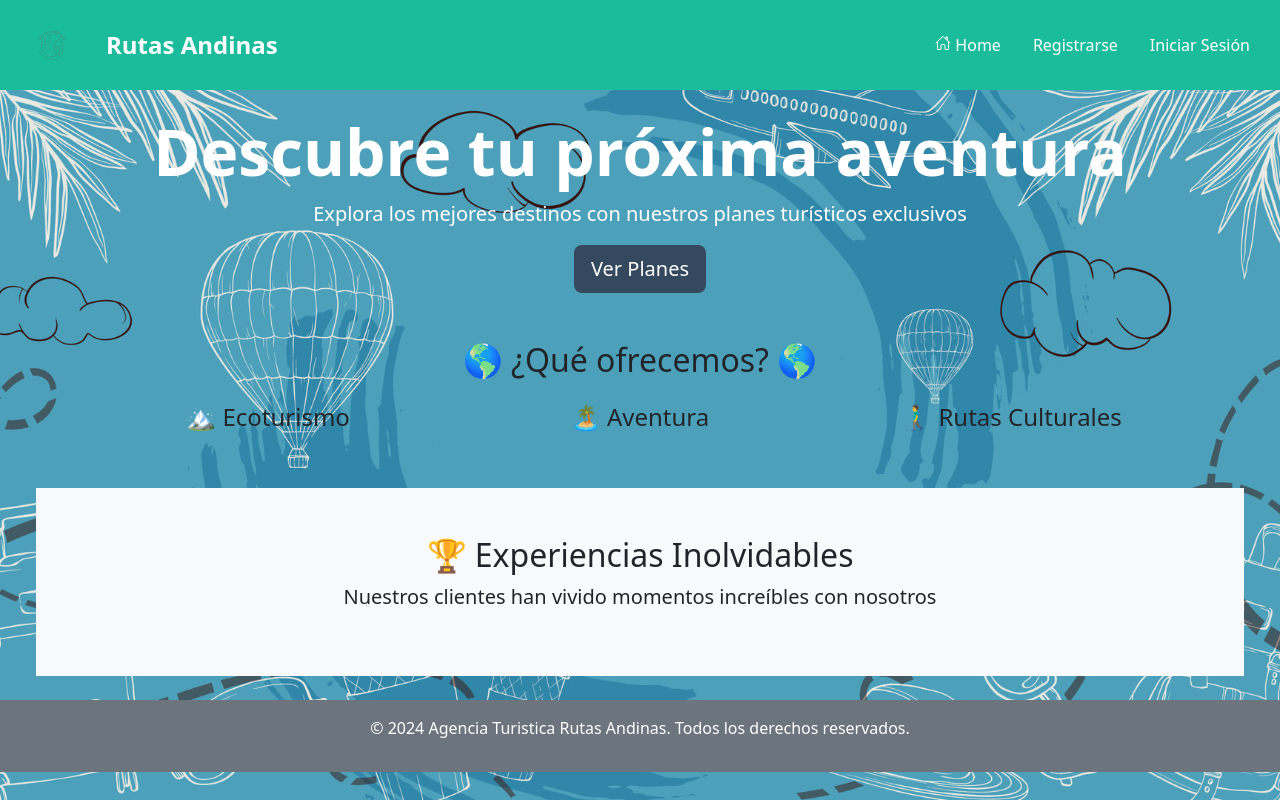
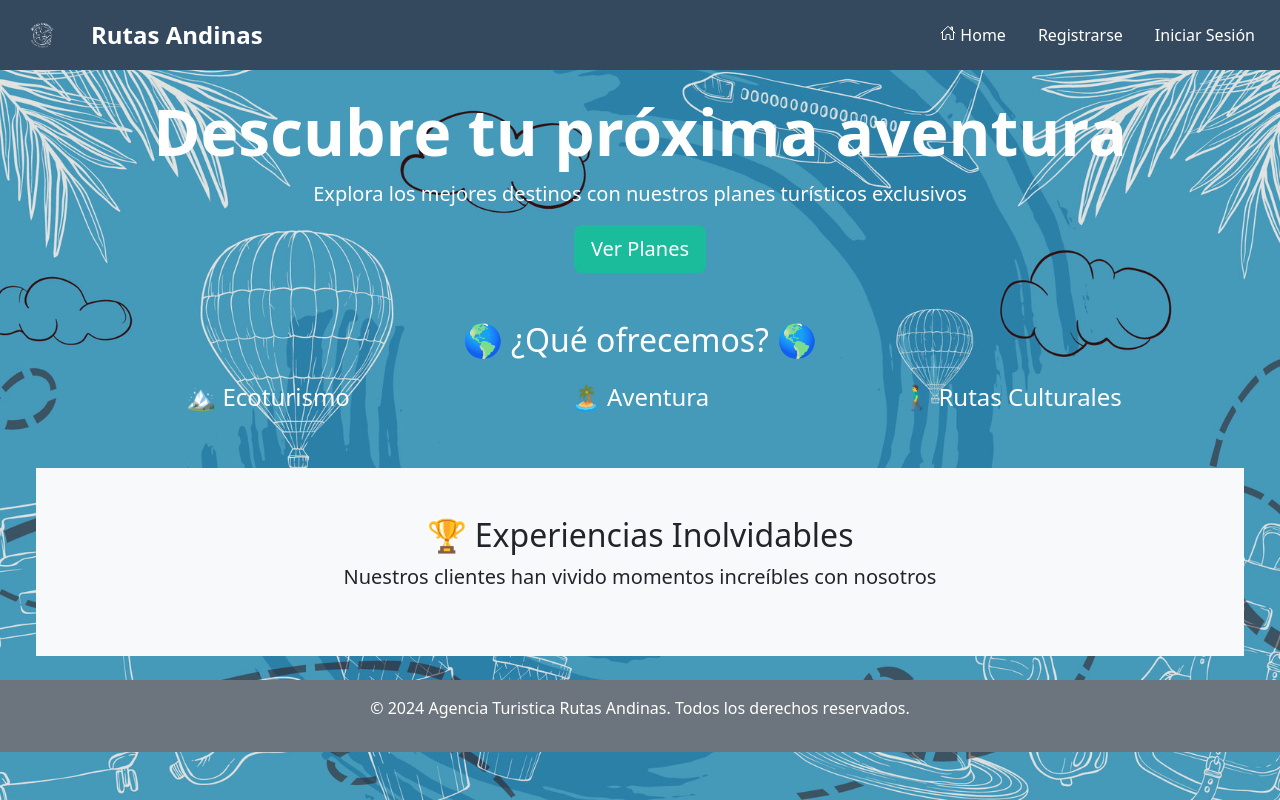
Before and after one commit to CRICAPOGA/Rutas_andinas, a Django app: page / in a window 1280 px wide. Run offline with Django 5.2, Linux system fonts and the light colour scheme.

Commit message:
add - Implementacion de imagenes y ajustes de diseño

```diff
--- a/RutasAndinas/Plans/templates/Catalog/catalog.html
+++ b/RutasAndinas/Plans/templates/Catalog/catalog.html
@@ -15,7 +15,7 @@
     {% endfor %}
 {% endif %}
 
-<div class="container-fluid d-flex justify-content-center align-items-center min-vh-120 px-3" style="background-color: #ECF0F1;">
+<div class="container-fluid d-flex justify-content-center align-items-center min-vh-120 px-3">
     <div class="card shadow-lg rounded-4 p-4 m-4 col-lg-11 col-md-10 col-sm-12" style="background-color: white;">
         <h2 class="text-center fw-bold mt-2 mb-4" style="color: #34495E;">Catálogo</h2>
         <hr class="border-1 opacity-75 mt-1">
@@ -71,7 +71,7 @@
                         {% endwith %}
                         <p class="card-text"><strong>Categoría:</strong> {{ plan.category_id.category }}</p>
                         <p class="card-text"><strong>Precio:</strong> ${{ plan.price }}</p>
-                        <a href="{% url 'detailsPlan' plan.plan_id %}" class="btn" style="background-color: #52b35f; color: white;">Más información</a>
+                        <a href="{% url 'detailsPlan' plan.plan_id %}" class="btn" style="background-color: #1ABC9C; color: white;">Más información</a>
                     </div>
                 </div>
             </div>
@@ -114,7 +114,7 @@
                         </p>
                         <p class="card-text"><strong>Categoría:</strong> {{ item.plan.category_id.category }}</p>
                         <p class="card-text"><strong>Precio:</strong> ${{ item.plan.price }}</p>
-                        <a href="{% url 'detailsPlan' item.plan.plan_id %}" class="btn" style="background-color: #52b35f; color: white;">Más información</a>
+                        <a href="{% url 'detailsPlan' item.plan.plan_id %}" class="btn" style="background-color: #1ABC9C; color: white;">Más información</a>
                     </div>
                 </div>
             </div>
--- a/RutasAndinas/Plans/templates/Catalog/detailsPlan.html
+++ b/RutasAndinas/Plans/templates/Catalog/detailsPlan.html
@@ -48,7 +48,7 @@
                     </ul>
                 </div>
                 <a href="{% url 'catalog' %}" type="submit" class="btn shadow w-auto px-5 mt-3" style="background-color: #34495E; color: white;">Volver al catálogo</a>
-                <a href="{% url 'sales:create_sale' plan.plan_id  %}" class="btn shadow w-auto px-5 mt-3" style="background-color: #34495E; color: white;">Adquirir plan</a>
+                <a href="{% url 'sales:create_sale' plan.plan_id  %}" class="btn shadow w-auto px-5 mt-3" style="background-color: #1ABC9C; color: white;">Adquirir plan</a>
             </div>
         </div>
 
@@ -111,7 +111,7 @@
 <div class="position-fixed bottom-0 end-0 m-3 z-3" style="width: 350px;">
     <div class="card shadow-lg rounded-4 bg-white">
         <div class="card-header text-white d-flex justify-content-between align-items-center"
-            style="background-color: #34495E;">
+            style="background-color: #1ABC9C;">
             <h6 class="mb-0">Reseñas</h6>
         </div>
         <div class="card-body overflow-auto" style="max-height: 300px;">
--- a/RutasAndinas/RutasAndinas/settings.py
+++ b/RutasAndinas/RutasAndinas/settings.py
@@ -135,6 +135,7 @@ USE_TZ = True
 # https://docs.djangoproject.com/en/5.1/howto/static-files/
 
 STATIC_URL = '/static/'
+
 STATICFILES_DIRS = [
     BASE_DIR / 'static',
     BASE_DIR / 'RutasAndinas' /'templates',
@@ -145,7 +146,6 @@ STATICFILES_DIRS = [
     BASE_DIR / 'Users' / 'static',
 ]
 MEDIA_URL = '/media/'
-STATIC_ROOT = os.path.join(BASE_DIR, 'staticfiles')
 
 # Default primary key field type
 # https://docs.djangoproject.com/en/5.1/ref/settings/#default-auto-field
--- a/RutasAndinas/RutasAndinas/templates/base.html
+++ b/RutasAndinas/RutasAndinas/templates/base.html
@@ -10,7 +10,7 @@
         .bg-image {
             background: url("{% static 'img/pagFondo.jpg' %}") no-repeat center center fixed;
             background-size: cover !important;
-            background-color: rgba(82, 66, 9, 0.1);
+            background-color: rgba(0, 0, 0.1, 0.1); /* Cambia opacidad aquí */
             background-blend-mode: darken;
         }
 
@@ -70,11 +70,11 @@
 
 <body class="bg-image">
     {% if user.role_id.role_id != 3 %}
-<nav class="navbar navbar-expand-lg navbar-dark" style="background-color: #1ABC9C; padding: 10px;">
+<nav class="navbar navbar-expand-lg navbar-dark" style="background-color: #34495E; color: white; padding: 5px;">
     <div class="container-fluid">
         {% if user.role_id.role_id != 3 %}
             <a class="navbar-brand d-flex align-items-center" href="{% url 'home' %}">
-                <img src="{% get_static_prefix %}img/Logo.png" class="img-fluid me-2" style="height: 60px;" alt="Logo">
+                <img src="{% get_static_prefix %}img/Logo.png" class="img-fluid me-2" style="height: 50px;" alt="Logo">
             </a>
         {% endif %}
         <span class="fw-bold text-white fs-4">Rutas Andinas</span>
@@ -120,13 +120,13 @@
 </nav>
 {% endif %}
 {% if user.role_id.role_id == 3 %}
-<nav class="navbar navbar-expand-lg navbar-dark" style="background-color: #1ABC9C; padding: 10px; height: 14vh;">
+<nav class="navbar navbar-expand-lg navbar-dark" style="background-color: #34495E; padding: 10px; height: 14vh;">
     <div class="container-fluid">
         <!-- Botón único para abrir tanto el navbar como el sidebar -->
         <button class="navbar-toggler" type="button" data-bs-toggle="collapse" data-bs-target="#navbarNav"
             aria-controls="navbarNav" aria-expanded="false" aria-label="Toggle navigation"
             onclick="toggleSidebar()"
-            style="background-color: #1ABC9C;">
+            style="background-color: #34495E;">
             <span class="navbar-toggler-icon"></span>
         </button>
     </div>
@@ -135,7 +135,7 @@
 <div class="container-fluid d-flex mt-0">
     <!-- Sidebar fijo en pantallas grandes -->
     {% if user.role_id.role_id == 3 %}
-    <div class="p-0 text-white mt-4 d-none d-lg-block" style="width: 250px; height: 80vh; background-color: #1ABC9C;">
+    <div class="p-0 text-white mt-4 d-none d-lg-block" style="width: 250px; height: 80vh; background-color: #34495E;">
         <div class="text-center py-3">
             <img src="{% static 'img/Logo.png' %}" class="img-fluid mt-1" style="height: 150px;" alt="Logo">
             <p class="fw-bold mt-2">Hola, {{ user.name }}!</p>
--- a/RutasAndinas/RutasAndinas/templates/finances.html
+++ b/RutasAndinas/RutasAndinas/templates/finances.html
@@ -9,7 +9,7 @@
 <script src="https://cdn.jsdelivr.net/npm/bootstrap@5.3.0/dist/js/bootstrap.bundle.min.js"></script>
 <link href="https://cdn.jsdelivr.net/npm/bootstrap@5.3.0/dist/css/bootstrap.min.css" rel="stylesheet">
 
-<div class="container-fluid d-flex justify-content-center align-items-center min-vh-100 px-3" style="background-color: #ECF0F1;">
+<div class="container-fluid d-flex justify-content-center align-items-center min-vh-100 px-3">
     <div class="card shadow-lg rounded-4 p-4 m-4 col-lg-10 col-md-10 col-sm-12" style="background-color: white;">
         <h2 class="text-center fw-bold mt-2 mb-4" style="color: #34495E;">Historial Financiero</h2>
         <hr class="border-1 opacity-75 mt-1">
--- a/RutasAndinas/RutasAndinas/templates/index.html
+++ b/RutasAndinas/RutasAndinas/templates/index.html
@@ -13,12 +13,12 @@
     <div class="container">
         <h1 class="display-3 fw-bold">Descubre tu próxima aventura</h1>
         <p class="lead">Explora los mejores destinos con nuestros planes turísticos exclusivos</p>
-        <a href="{% url 'catalog' %}" class="btn btn-lg" style="background-color: #34495E; color: white;">Ver Planes</a>
+        <a href="{% url 'catalog' %}" class="btn btn-lg" style="background-color: #1ABC9C; color: white;">Ver Planes</a>
     </div>
 </header>
 
 <section class="container py-5">
-    <div class="container">
+    <div class="container" style="color: white;">
         <h2 class="text-center">🌎 ¿Qué ofrecemos? 🌎</h2>
         <div class="row text-center mt-4">
             <div class="col-md-4">
@@ -34,7 +34,7 @@
     </div>
 </section>
 
-<section class="bg-light py-5">
+<section class="bg-light py-5" style="background-color: antiquewhite;">
     <div class="container text-center">
         <h2>🏆 Experiencias Inolvidables</h2>
         <p class="lead">Nuestros clientes han vivido momentos increíbles con nosotros</p>
--- a/RutasAndinas/RutasAndinas/urls.py
+++ b/RutasAndinas/RutasAndinas/urls.py
@@ -33,4 +33,4 @@ urlpatterns = [
 
 if settings.DEBUG:
     urlpatterns += static(settings.MEDIA_URL, document_root=settings.MEDIA_ROOT)
-    urlpatterns += static(settings.STATIC_URL, document_root=settings.STATIC_ROOT)
+    urlpatterns += static(settings.STATIC_URL, document_root=settings.STATICFILES_DIRS[0])
```
Also changed, not shown: RutasAndinas/RutasAndinas.db, RutasAndinas/RutasAndinas/static/img/Logo.png (deleted), RutasAndinas/static/img/Logo.png (added), RutasAndinas/static/img/pagFondo.jpg (renamed from RutasAndinas/RutasAndinas/static/img/pagFondo.jpg).
